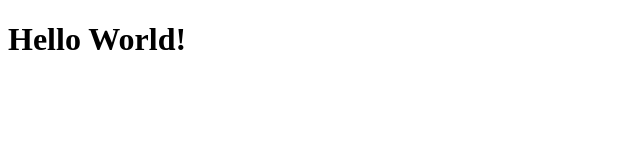
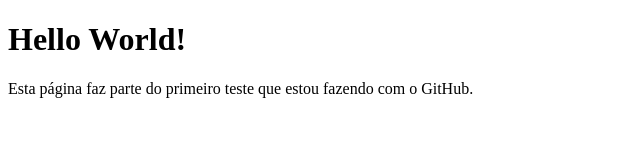
Before and after one commit to jdinfo/curso-git, a plain HTML site: page index.html in a window 1280 px wide. Shown: the whole page, without its empty margins (0-640 px from the left). Drawn offline with Linux system fonts and the light colour scheme.

Commit message:
segundo commit

```diff
--- a/index.html
+++ b/index.html
@@ -8,5 +8,6 @@
 </head>
 <body>
     <h1>Hello World!</h1>
+    <p>Esta página faz parte do primeiro teste que estou fazendo com o GitHub.</p>
 </body>
 </html>
```
